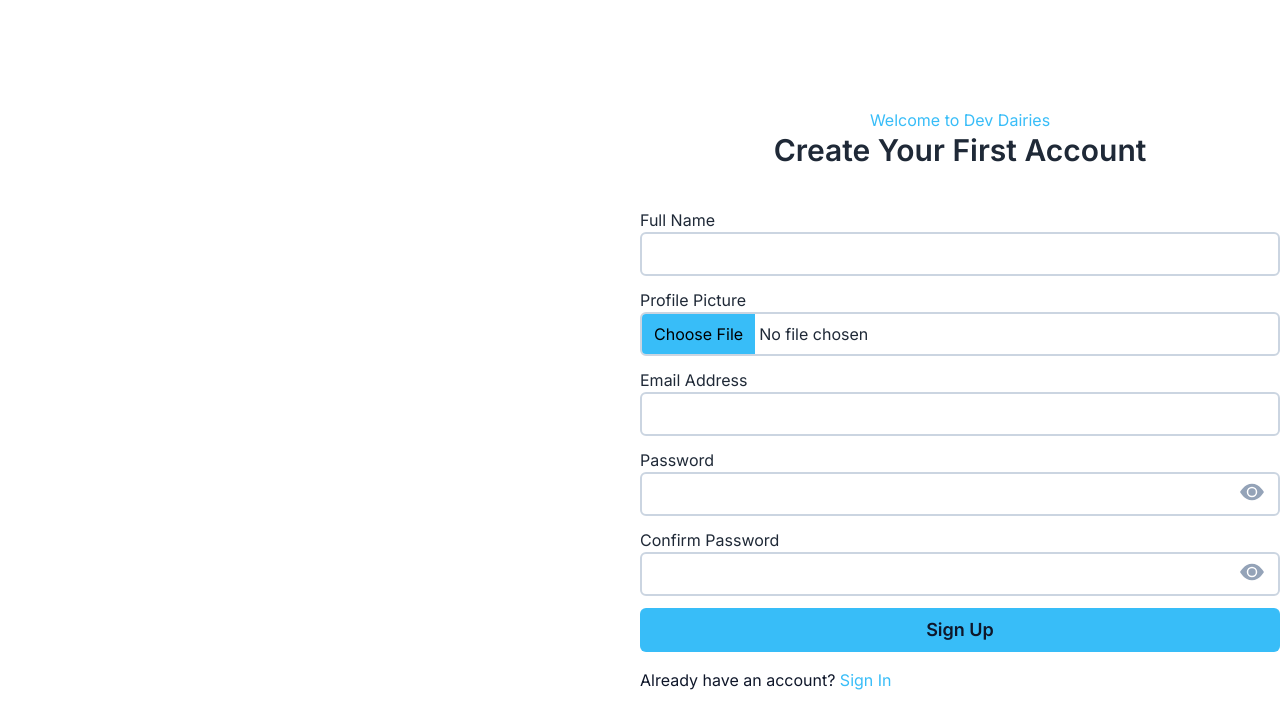
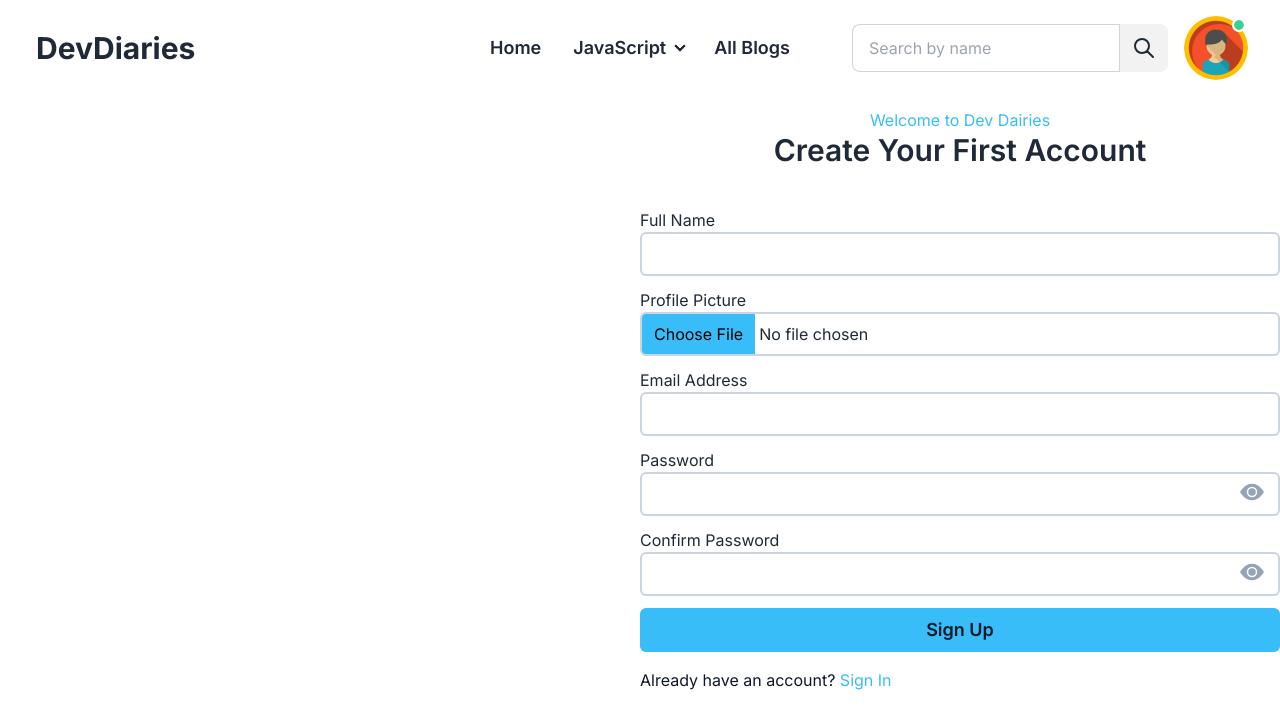
Before and after one commit to shukumar-542/devdaireies-client, a Next.js app: page /signup in a window 1280 px wide. Shown: the top 728 px of the page. Built offline with nearby package versions, Linux system fonts and the light colour scheme; no server answers.

Commit message:
navbar fixed

```diff
--- a/src/app/home/RecentSlider.js
+++ b/src/app/home/RecentSlider.js
@@ -23,13 +23,14 @@
         return <div>Loading...</div>; // You can show a loading indicator while fetching the data
     }
     console.log("recent posts", recentPosts);
+
     return (
-        <div>
+        <div className='z-0 pt-16'>
             <div className="grid grid-cols-12 gap-4">
                 {/* cover image */}
                 <div className="col-span-8">
                     <img src={recentPosts[0].image} className='h-full w-full relative' alt="" />
-                    <div className='absolute bottom-0 text-white p-4 text-3xl font-bold'>
+                    <div className='absolute bottom-0 text-white p-4 text-3xl font-bold mb-[70px]'>
                         <h2>{recentPosts[0].title}</h2>
                     </div>
                     {/* <Image src={recentPosts[0].image} alt='' className='h-full w-full' width={100} height={100} /> */}
--- a/src/app/layout.js
+++ b/src/app/layout.js
@@ -1,6 +1,7 @@
 import AuthProvider from '@/Context/AuthProvider'
 import { Inter } from 'next/font/google'
 import './globals.css'
+import Navbar from './shared/Navbar/Navbar'
 
 const inter = Inter({ subsets: ['latin'] })
 
@@ -13,7 +14,11 @@
   return (
     <html lang="en" data-theme="light">
       <AuthProvider >
-            <body className={inter.className}>{children}</body>
+        <body className={inter.className}>
+          <Navbar />
+          {children}
+
+        </body>
       </AuthProvider>
     </html>
   )
--- a/src/app/page.js
+++ b/src/app/page.js
@@ -1,18 +1,14 @@
-import Image from 'next/image'
-import Header from './shared/Header/Header'
+
 import Footer from './shared/Footer/Footer'
 import Team from '@/components/Team'
 import PopularPosts from '@/components/PopularPosts'
-import HomeSlider from '@/components/HomeSlider/HomeSlider'
 import RecentSlider from './home/RecentSlider'
 
 export default function Home() {
 
   return (
-    <main className=" w-[95%] mx-auto">
-      <Header></Header>
+    <main className="container mx-auto">
       <RecentSlider />
-      {/* <HomeSlider></HomeSlider> */}
       <PopularPosts />
       <Team />
       <Footer></Footer>
--- /dev/null
+++ b/src/app/shared/Navbar/Navbar.jsx
@@ -0,0 +1,64 @@
+import Image from "next/image";
+import Link from "next/link";
+import fakeUser from "../../../../public/fakeuser.png"
+
+const Navbar = () => {
+    const navBarLinks = <>
+        <li> <Link href="/">Home</Link> </li>
+        <li tabIndex={0}>
+            <details>
+                <summary>JavaScript</summary>
+                <ul className="bg-slate-900 text-white bg-opacity-50">
+                    <li><Link href="/" className="hover:font-semibold hover:bg-slate-900 hover:text-white">JavaScript</Link> </li>
+                    <li><Link href="/" className="hover:font-semibold hover:bg-slate-900 hover:text-white">React JS</Link> </li>
+                    <li><Link href="/" className="hover:font-semibold hover:bg-slate-900 hover:text-white">Express JS</Link> </li>
+                    <li><Link href="/" className="hover:font-semibold hover:bg-slate-900 hover:text-white">Node JS</Link> </li>
+                    <li><Link href="/" className="hover:font-semibold hover:bg-slate-900 hover:text-white">Express JS</Link> </li>
+                </ul>
+            </details>
+        </li>
+        <li> <Link href="/allBlogs">All Blogs</Link></li>
+    </>
+    return (
+        <div className="z-20 fixed w-full px-6">
+            <div className="navbar bg-base-100">
+                <div className="navbar-start">
+                    <div className="dropdown">
+                        <label tabIndex={0} className="btn btn-ghost lg:hidden">
+                            <svg xmlns="http://www.w3.org/2000/svg" className="h-5 w-5" fill="none" viewBox="0 0 24 24" stroke="currentColor"><path strokeLinecap="round" strokeLinejoin="round" strokeWidth="2" d="M4 6h16M4 12h8m-8 6h16" /></svg>
+                        </label>
+                        <ul tabIndex={0} className="menu menu-sm dropdown-content mt-3 z-[1] p-2 shadow bg-base-100 rounded-box text-xl w-52">
+                            {navBarLinks}
+                        </ul>
+                    </div>
+                    <a className="ps-1 text-3xl font-bold">DevDiaries</a>
+                </div>
+                <div className="navbar-center hidden lg:flex">
+                    <ul className="menu menu-horizontal px-1 text-lg font-semibold">
+                        {navBarLinks}
+                    </ul>
+                </div>
+                <div className="navbar-end">
+                    <div className='flex justify-center my-4'>
+                        <div className="form-control">
+                            <div className="input-group">
+                                <input type="text" placeholder="Search by name" className="input input-bordered" />
+                                <button className="btn btn-square bg-orange">
+                                    <svg xmlns="http://www.w3.org/2000/svg" className="h-6 w-6" fill="none" viewBox="0 0 24 24" stroke="currentColor"><path strokeLinecap="round" strokeLinejoin="round" strokeWidth="2" d="M21 21l-6-6m2-5a7 7 0 11-14 0 7 7 0 0114 0z" /></svg>
+                                </button>
+                            </div>
+                        </div>
+                    </div>
+                    <div className="avatar online ms-4">
+                        <div className="w-16 rounded-full">
+                            <Image alt="" src={fakeUser} height={60} width={60} />
+                            {/* <img className="h-6" src="https://cdn-icons-png.flaticon.com/512/164/164600.png" /> */}
+                        </div>
+                    </div>
+                </div>
+            </div>
+        </div >
+    );
+};
+
+export default Navbar;
```
Also changed, not shown: public/fakeuser.png (added).
